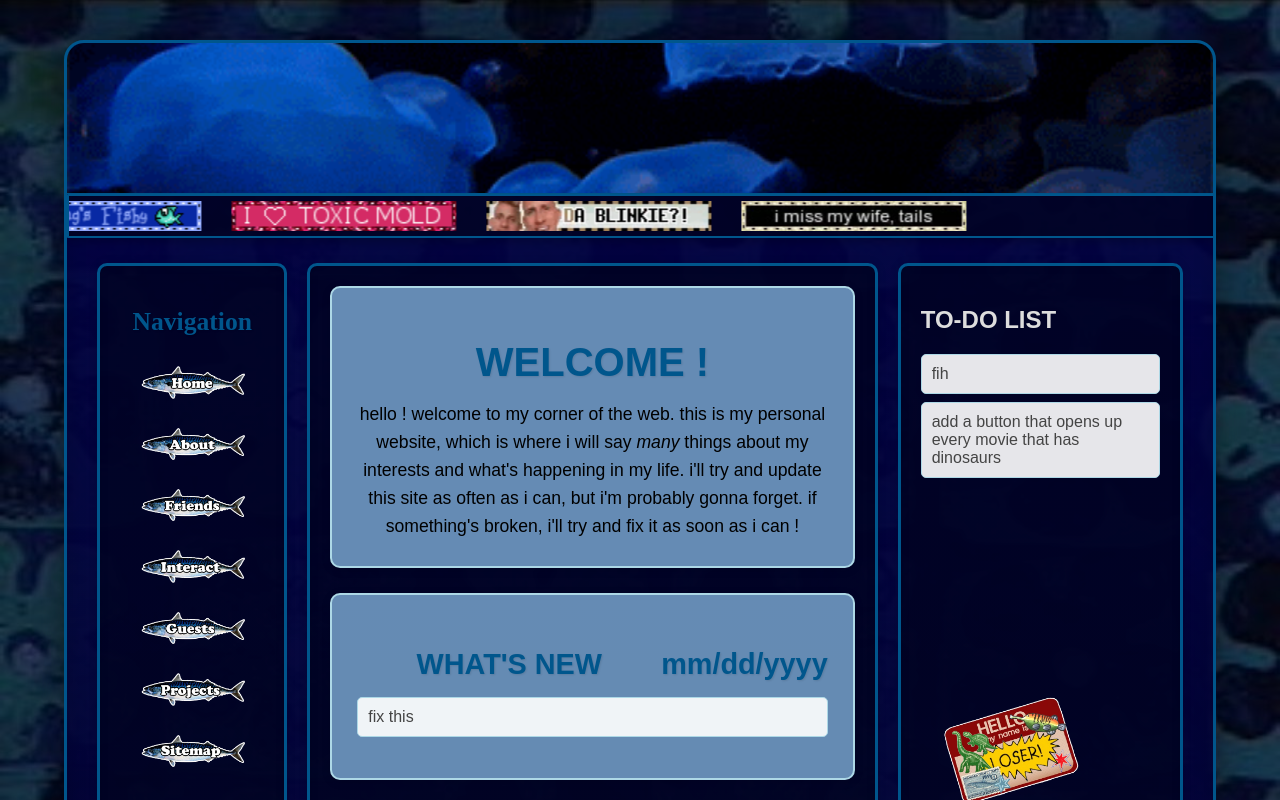
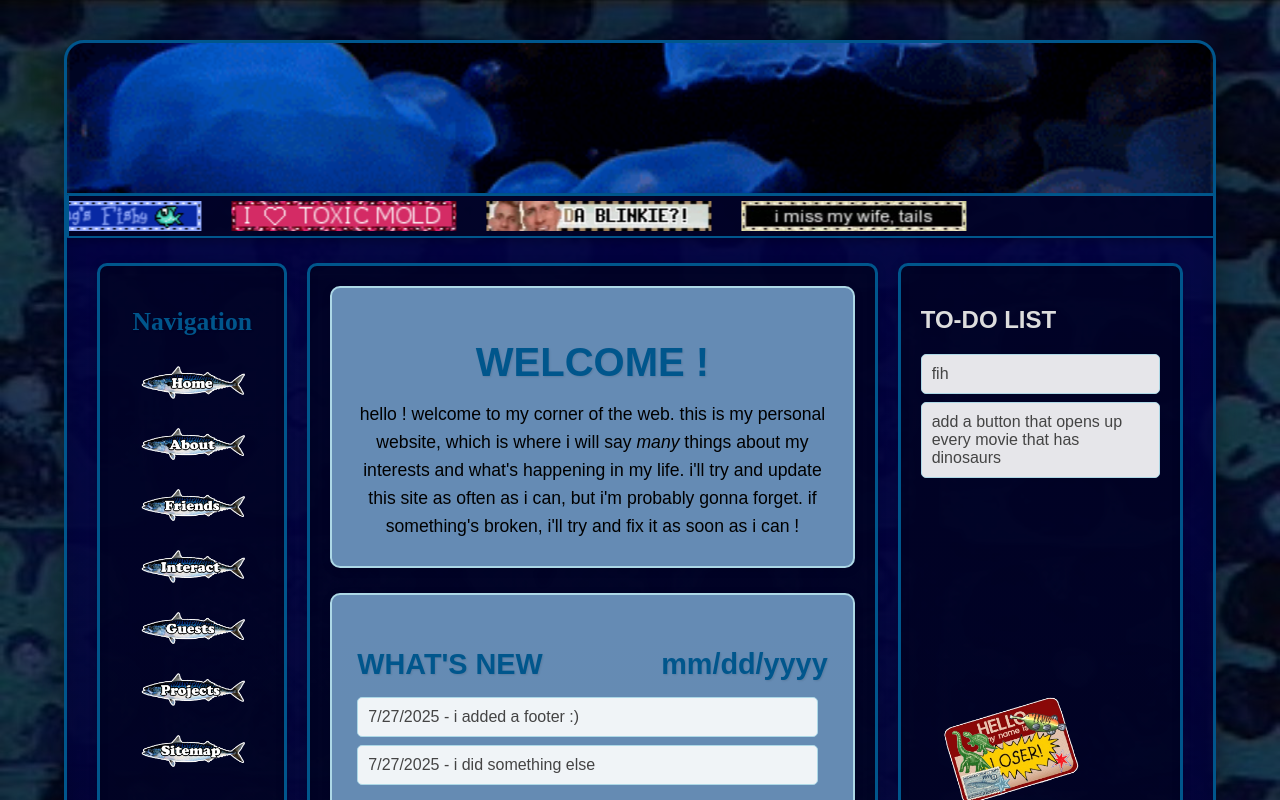
Before and after one commit to gator-bones/personal-website, a React (Create React App) app in the folder front-end/: page / in a window 1280 px wide. Shown: the top 800 px of the page. Built offline with nearby package versions, Linux system fonts and the light colour scheme; a web font is replaced by a local one.

Commit message:
list
scroll bar added

```diff
--- a/front-end/src/pages/home/home.css
+++ b/front-end/src/pages/home/home.css
@@ -138,6 +138,7 @@ body {
     margin-bottom: 25px;
     box-shadow: 0 2px 10px rgba(0, 0, 0, 0.1);
     text-align: center;
+    overflow-y: auto;
 }
 
 .welcome-message-box h1 {
@@ -152,6 +153,7 @@ body {
     font-size: 1.8em;
     margin-bottom: 15px;
     text-shadow: 1px 1px 2px rgba(0, 0, 0, 0.1);
+    text-align: left;
 }
 
 .whats-new-header {
@@ -174,6 +176,9 @@ body {
 .welcome-list {
     list-style: none;
     padding: 0;
+    max-height: 100px;
+    overflow-y: auto;
+    padding-right: 10px;
 }
 
 .welcome-list li {
--- a/front-end/src/pages/home/home.js
+++ b/front-end/src/pages/home/home.js
@@ -43,7 +43,8 @@ const Home = () => {
                             WHAT'S NEW <span style={{ float: 'right' }}>mm/dd/yyyy</span>
                             </h3>
                             <ul className='welcome-list'>
-                                <li>fix this</li>
+                                <li>7/27/2025 - i added a footer :)</li>
+                                <li>7/27/2025 - i did something else</li>
                             </ul>
                         </div>
                     </div>
```
